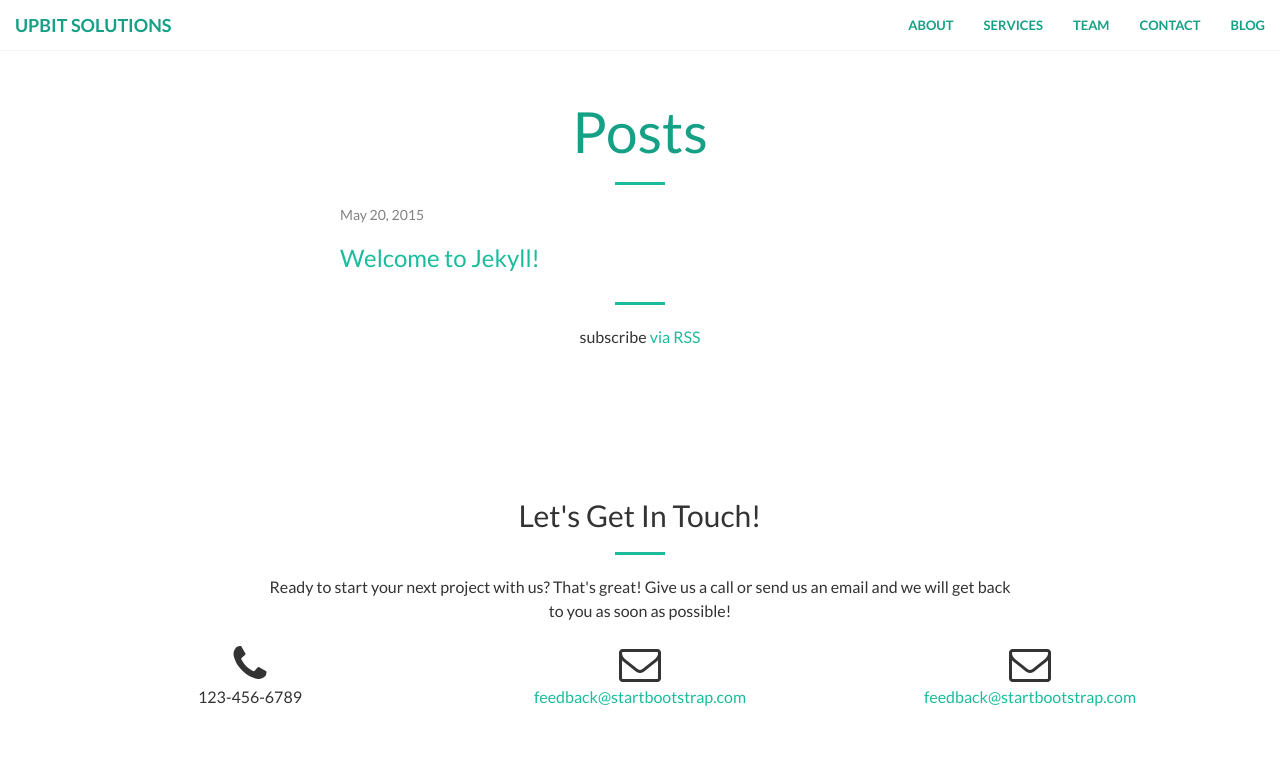
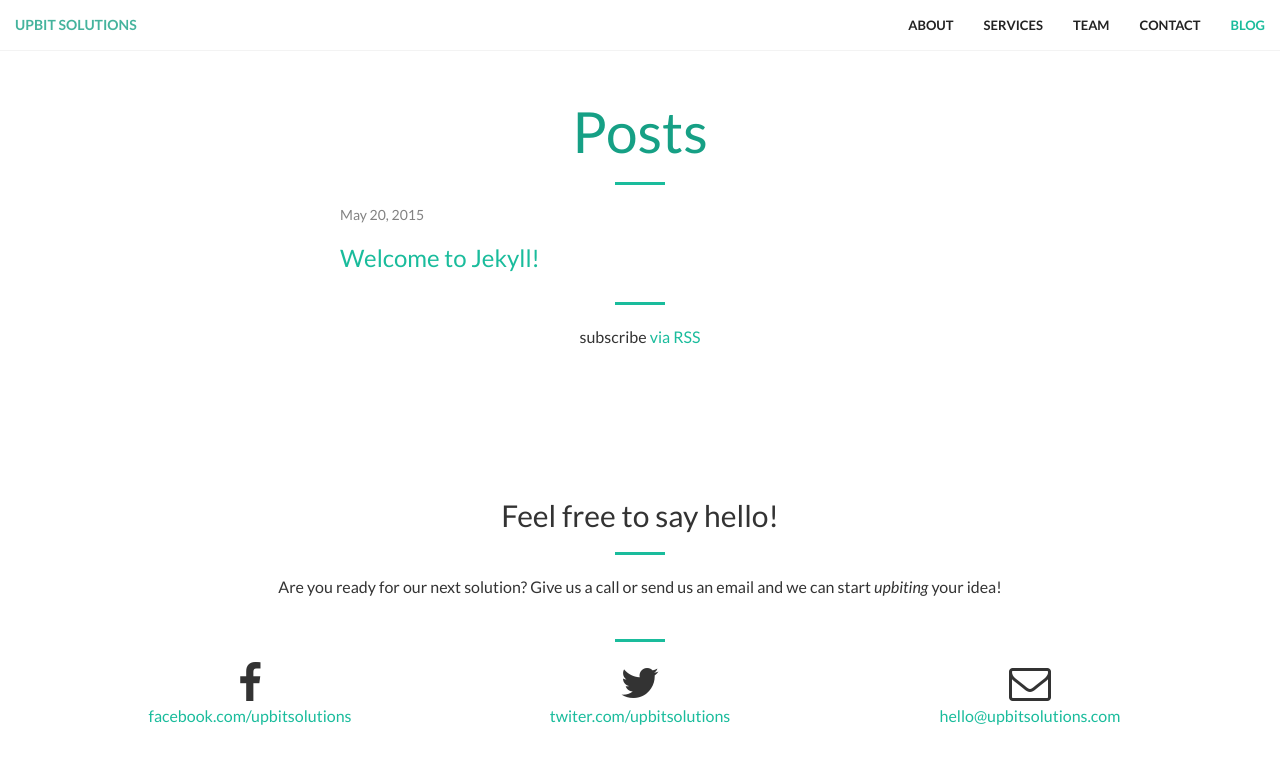
Before and after one commit to upbitsolutions/upbitsolutions.github.io, a Jekyll site: the page built from blog/index.html, in a window 1280 px wide. Shown: the top 764 px of the page. Built offline with Jekyll 4.4.1, drawn with Linux system fonts in a browser that asks for light colours.

```diff
--- a/Gemfile
+++ b/Gemfile
@@ -2,3 +2,4 @@ source "https://rubygems.org"
 
 gem "jekyll"
 gem "rouge"
+gem "html-proofer"
--- a/_includes/footer.html
+++ b/_includes/footer.html
@@ -3,27 +3,24 @@
     <div class="container">
       <div class="row">
         <div class="col-lg-8 col-lg-offset-2 text-center">
-          <h2 class="section-heading">Let's Get In Touch!</h2>
+          <h2 class="section-heading">Feel free to say hello!</h2>
           <hr class="primary">
-          <p>Ready to start your next project with us? That's great! Give us a call or send us an email and we will get back to you as
-            soon as possible!</p>
+          <p>Are you ready for our next solution? Give us a call or send us an email and we can start <i>upbiting</i> your idea!</p>
         </div>
-      </div>
+      </div><hr>
       <div class="row">
         <div class="col-lg-4 text-center">
-          <i class="fa fa-phone fa-3x  "></i>
-          <p>123-456-6789</p>
+          <i class="fa fa-facebook fa-3x"></i>
+              <p><a href="http://facebook.com/upbitsolutions">facebook.com/upbitsolutions</a></p>
         </div>
         <div class="col-lg-4 text-center">
-          <i class="fa fa-envelope-o fa-3x  "></i>
-          <p>
-            <a href="mailto:your-email@your-domain.com">feedback@startbootstrap.com</a>
-          </p>
+          <i class="fa fa-twitter fa-3x"></i>
+              <p><a href="http://twitter.com/upbitsolutions">twiter.com/upbitsolutions</a></p>
         </div>
         <div class="col-lg-4 text-center">
-          <i class="fa fa-envelope-o fa-3x  "></i>
+          <i class="fa fa-envelope-o fa-3x"></i>
           <p>
-            <a href="mailto:your-email@your-domain.com">feedback@startbootstrap.com</a>
+            <a href="mailto:hello@upbitsolutions.com">hello@upbitsolutions.com</a>
           </p>
         </div>
       </div>
```
Also changed, not shown: blog/index.html (+7 -0 lines), index.html (+11 -12 lines), 1 other file.
